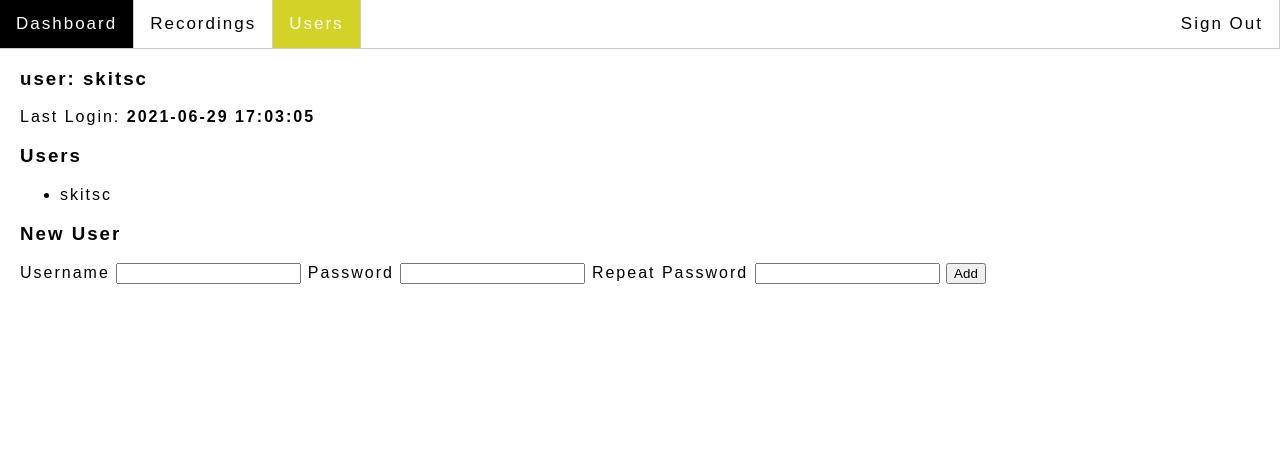
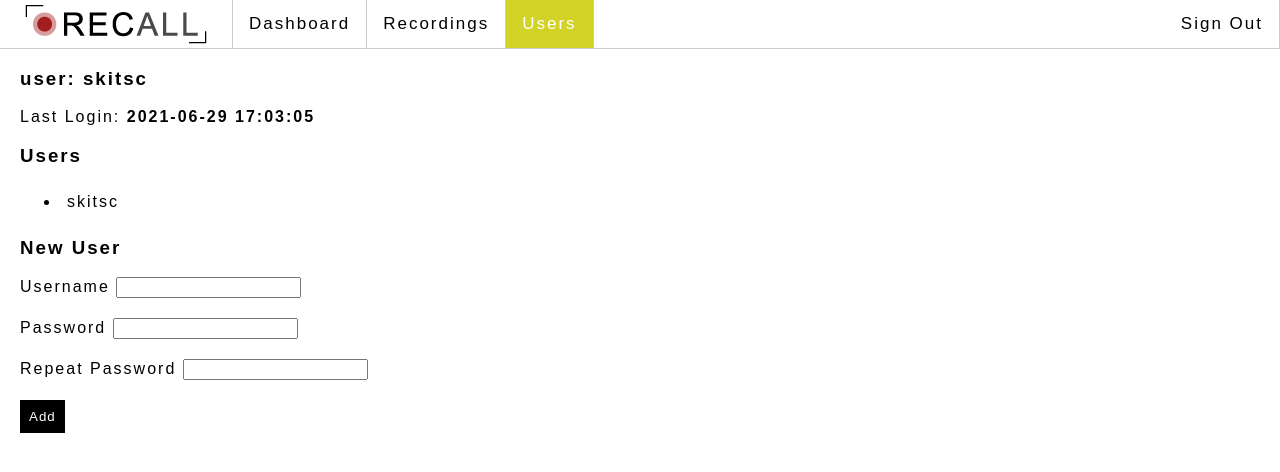
Before and after one commit to SKITSC/recall, a PHP site: page /users.php in a window 1280 px wide. Shown: the top 472 px of the page. Run offline with PHP 8.4, Linux system fonts and the light colour scheme; a user stored in the database is signed in; data comes from the database, SQL or seed files in the repository; data that the repository does not hold is empty.

Commit message:
release push

```diff
--- a/public/scss/main.scss
+++ b/public/scss/main.scss
@@ -47,7 +47,6 @@ body {
 
   .logo {
 
-    width: 70px;
     padding-bottom: 30px;
   }
 
@@ -178,7 +177,8 @@ body {
       .form > .login-button {
         padding: 12px 10px;
         border: none;
-        background: linear-gradient(to right, themed('buttons') 0%, darken(themed('secondary'), 0%) 100%);
+        /*background: linear-gradient(to right, themed('buttons') 0%, darken(themed('secondary'), 0%) 100%);*/
+        background: themed('buttons');
         margin-top: 25px;
         color: themed('secondary');
         font-size:18px;
@@ -188,7 +188,7 @@ body {
       }
 
       .login-button:hover {
-
+        cursor: pointer;
         box-shadow: 0px 0px 20px 0px themed('primary');
       }
 
@@ -253,7 +253,7 @@ body {
     }
   }
 
-  @media screen and (max-width: 600px) {
+  @media screen and (max-width: 710px) {
     .menu-nav a:not(:first-child) {display: none;}
     .menu-nav a.icon {
       float: right;
@@ -261,7 +261,7 @@ body {
     }
   }
 
-  @media screen and (max-width: 600px) {
+  @media screen and (max-width: 710px) {
     .menu-nav.responsive {position: relative;}
     .menu-nav.responsive a.icon {
       position: absolute;
@@ -275,6 +275,20 @@ body {
       text-align: left;
     }
   }
+}
+
+.menu-logo {
+  background-color: white;
+  background-image: url(../img/recall_logo.png);
+  width: 200px;
+  height: 20px;
+  background-position: center;
+  background-repeat: no-repeat;
+}
+
+.menu-logo:hover {
+  background-color: white !important;
+  background-image: url(../img/recall_logo.png) !important;
 }
 
 /* Dashboard */
@@ -709,6 +723,7 @@ body {
 .go-nav-item:hover {
   background: black;
   color:white;
+  cursor: pointer;
 }
 
 .download-img {
@@ -740,6 +755,67 @@ body {
     color: themed("secondary");
   }
   cursor: pointer;
+}
+
+#add-user-button {
+  @include themify($themes) {
+    background: themed('primary');
+    color: themed("secondary");
+  }
+  border: none;
+  padding: 9px;
+  letter-spacing: 1px;
+}
+
+#add-user-button:hover {
+  @include themify($themes) {
+    background: themed('third');
+    color: themed("secondary");
+  }
+  cursor: pointer;
+}
+
+.remove-user-form {
+  display: inline-block;
+}
+
+.remove-user-button {
+  @include themify($themes) {
+    background: themed('primary');
+    color: themed("secondary");
+  }
+  border: none;
+  letter-spacing: 1px;
+  padding-top:5px;
+  padding-bottom:5px;
+}
+
+.remove-user-button:hover {
+  @include themify($themes) {
+    background: themed('third');
+    color: themed("secondary");
+  }
+  cursor: pointer;
+}
+
+.user-line {
+  padding:7px;
+}
+
+.new-user-invalid-feedback {
+
+  display:block;
+  font-size:12px;
+  color:red;
+  padding:10px;
+}
+
+.new-user-form-field {
+}
+
+.user-operation-message {
+  font-weight: bold;
+  color: green;
 }
 
 /* css loader */
--- a/src/users.php
+++ b/src/users.php
@@ -149,9 +149,9 @@ if ($_SERVER["REQUEST_METHOD"] == "POST") {
                     $stmt->bindParam(":id", $user_id, PDO::PARAM_STR);
 
                     if ($stmt->execute()) {
-                        echo "Removed user successfully!";
+                        $user_operation_message = "Removed user successfully!";
                     } else {
-                        echo "error with stmt!";
+                        $process_err = "error with stmt!";
                     }
                 }
             }
@@ -174,7 +174,7 @@ if ($stmt = $pdo->prepare($sql)) {
             array_push($users_array, $row);
         }
     } else {
-        echo "error with stmt!";
+        $process_err = "error with stmt!";
     }
 }
 
--- a/templates/login.twig
+++ b/templates/login.twig
@@ -10,7 +10,7 @@
     <div class="login-container">
         <div class="left">
             <div class="animation a1 logo">
-                <img width="70px" src="static/img/logo.png"/>
+                <img width="200px" src="static/img/recall_logo.png"/>
             </div>
             <div class="header">
             <h2 class="animation a1">Welcome Back</h2>
--- a/templates/menu.twig
+++ b/templates/menu.twig
@@ -1,5 +1,6 @@
 <div class="menu-container">
     <div class="menu-nav" id="toggle-menu">
+        <a href="https://github.com/SKITSC/plivo_backup" class="menu-logo"></a>
         <a href="dashboard.php" {% if page == 'dashboard' %} class="active" {% endif %}>Dashboard</a>
         <a href="recordings.php" {% if page == 'recordings' %} class="active" {% endif %}>Recordings</a>
         <a href="users.php" {% if page == 'users' %} class="active" {% endif %}>Users</a>
--- a/templates/users.twig
+++ b/templates/users.twig
@@ -12,12 +12,12 @@
 
     <ul>
     {% for user in users %}
-        <li>{{ user.username|e }}
+        <li class="user-line">{{ user.username|e }}
         {% if id != user.id %}
-            <form method="POST">
+            <form class="remove-user-form" method="POST">
                 <input type="hidden" value="{{user.id}}" name="user_id">
                 <input type="hidden" value="true" name="remove">
-                <input type="submit" value="Remove">
+                <input class="remove-user-button" type="submit" value="Remove">
             </form>
         {% endif %}
         </li>
@@ -25,18 +25,29 @@
     </ul>
 
     <h3>New User</h3>
-    <span class="invalid-feedback">{{process_error}}</span>
+    {% if process_error is not null and process_error is not empty %}
+        <span class="new-user-invalid-feedback">{{process_error}}</span>
+    {% endif %}
     <form method="POST">
+        <div class="new-user-form-field">
             <label>Username</label>
             <input type="text" name="username">
-        <span class="invalid-feedback">{{username_error}}</span>
+            <span class="new-user-invalid-feedback">{{username_error}}</span>
+        <div class="new-user-form-field">
             <label>Password</label>
             <input type="password" name="password">
-        <span class="invalid-feedback">{{password_error}}</span>
+            <span class="new-user-invalid-feedback">{{password_error}}</span>
+        </div>
+        <div class="new-user-form-field">
             <label>Repeat Password</label>
             <input type="password" name="password_repeat">
-        <span class="invalid-feedback">{{password_repeat_error}}</span>
+            <span class="new-user-invalid-feedback">{{password_repeat_error}}</span>
+        </div>
+        <div class="new-user-form-field">
             <input type="hidden" value="true" name="add">
-        <input type="submit" value="Add">
+            <input id="add-user-button" type="submit" value="Add">
+        </div>
     </form>
+
+    <script type="text/javascript" src="static/js/main.min.js"></script>
 {% endblock %}
--- a/utils/download_recordings.php
+++ b/utils/download_recordings.php
@@ -72,8 +72,8 @@ $downloaded_array = array();
 if ($stmt->execute()) {
 
 	$data = $stmt->fetchAll();
+    $total_rows = count($data);
 
-    $total_rows = count($data);
     for ($i = 0; $i < $total_rows; $i++) {
 
 		$db_id = $data[$i][0];
--- a/utils/fetch_recordings.php
+++ b/utils/fetch_recordings.php
@@ -134,7 +134,7 @@ try {
             $call_uuid = get_object_vars($response_object['resources'][$i])['properties']['callUuid'];
             $addTime = get_object_vars($response_object['resources'][$i])['properties']['addTime'];
             $recording_url = get_object_vars($response_object['resources'][$i])['properties']['recordingUrl'];
-			$recording_duration_ms = get_object_vars($response_object['resources'][$i])['properties']['recordingDurationMs'];
+		    $recording_duration_ms = get_object_vars($response_object['resources'][$i])['properties']['recordingDurationMs'];
             $recording_start_ms = get_object_vars($response_object['resources'][$i])['properties']['recordingStartMs'];
             $recording_end_ms = get_object_vars($response_object['resources'][$i])['properties']['recordingEndMs'];
 
```
Also changed, not shown: README.md, img/recall1.png (added), img/recall2.png (added), img/recall_logo.svg (added), public/img/recall_logo.png (added), public/img/recall_logo.svg (added), src/static/css/main.min.css, src/static/img/recall_logo.png (added), src/static/img/recall_logo.svg (added), 1 other file. Lines whose indentation alone changed are shown as unchanged.
